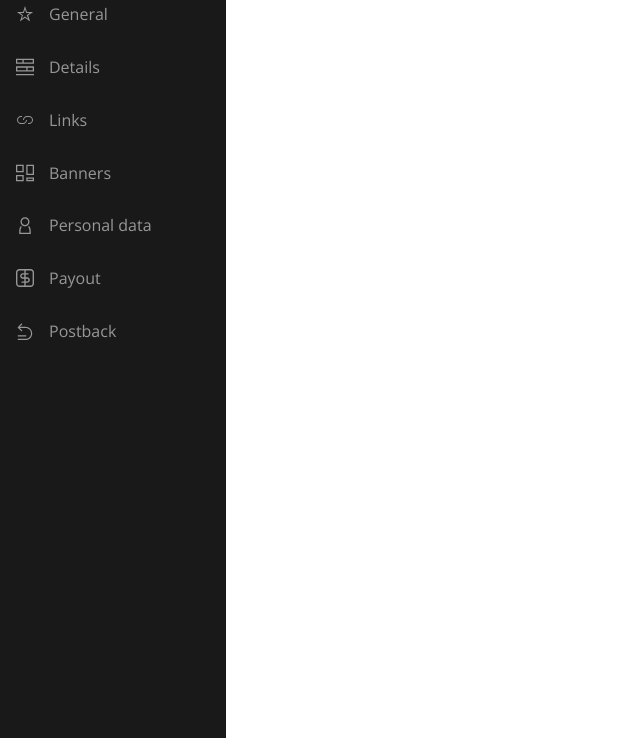
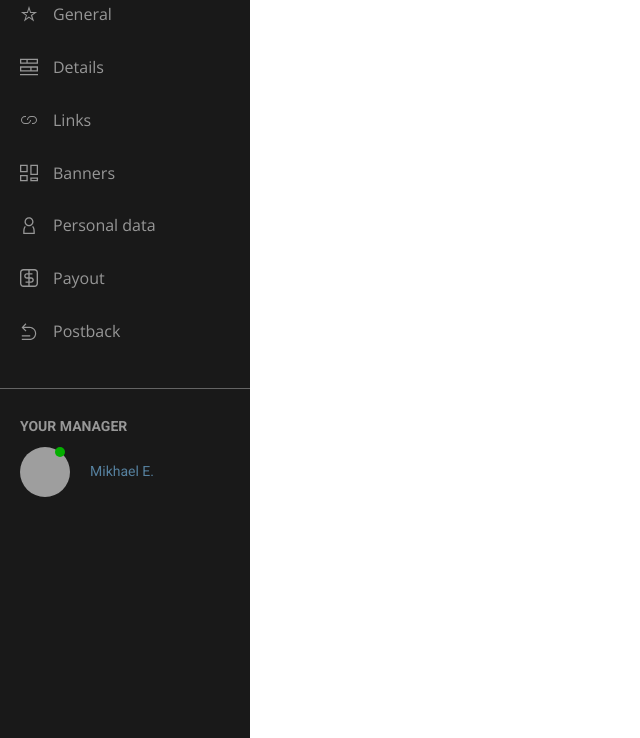
Before and after one commit to szympol/Slicing-dashboard-to-static-site, a website: page index.html in a window 1280 px wide. Shown: the part 62-800 px from the top of the page, without its empty margins (0-640 px from the left). Drawn offline with nearby package versions, Linux system fonts and the light colour scheme; grey boxes are pictures that could not be loaded.

Commit message:
Finish sideBar menu, no RWD

```diff
--- a/index.html
+++ b/index.html
@@ -65,7 +65,22 @@
        C13,6.5,10.5,4,7.5,4z M8,11H1v1h7V11z" />
         </svg><span class="sideBar_nav_pagesTitles">Postback</span></a>
     </nav>
+    <div class="sideBar_manager">
+      <div>
+        <h2 class="sideBar_manager_title">your manager</h2>
+        <div class="sideBar_manager_face">
+          <p class="sideBar_manager_face_name link link-small">Mikhael E.</p>
+        </div>
+
+      </div>
+    </div>
   </div>
+
+  <section>
+    <div>
+
+    </div>
+  </section>
 
   <script src="https://code.jquery.com/jquery-1.10.1.min.js" integrity="sha256-SDf34fFWX/ZnUozXXEH0AeB+Ip3hvRsjLwp6QNTEb3k="
     crossorigin="anonymous"></script>
--- a/sass/components/_navbar.scss
+++ b/sass/components/_navbar.scss
@@ -5,8 +5,9 @@
   display: inline-block;
   cursor: pointer;
   padding: 0 15px 0 30px;
+
   &:focus {
-      & > .hamburger__container {
+    &>.hamburger__container {
       box-shadow: 0 0 2px 2px #51a7e8;
     }
   }
@@ -26,7 +27,9 @@
   height: 2px;
   background-color: $basicFont-color;
   transition: transform 220ms ease-in-out;
-    &:before, &:after {
+
+  &:before,
+  &:after {
     display: block;
     position: absolute;
     width: 20px;
@@ -34,10 +37,12 @@
     background-color: $basicFont-color;
     content: '';
   }
+
   &:before {
     top: -8px;
     transition: top 100ms 250ms ease-in, transform 220ms ease-in-out;
   }
+
   &:after {
     bottom: -8px;
     transition: bottom 100ms 250ms ease-in,
@@ -49,10 +54,12 @@
   .hamburger__bars {
     transform: rotate(225deg);
     transition: transform 220ms 120ms ease-in-out;
+
     &:before {
       top: 0;
       transition: top 100ms ease-out;
     }
+
     &:after {
       bottom: 0;
       transform: rotate(-90deg);
@@ -62,7 +69,8 @@
   }
 }
 
-  .hamburger, .hamburger__container {
+.hamburger,
+.hamburger__container {
   &:focus {
     outline: none;
   }
@@ -84,23 +92,36 @@
   color: $basicFont-color;
   background-color: $sideBar-background-color;
 
-    .sideBar_logo{
+  .sideBar_logo {
     display: inline-block;
 
     font-family: $logo-font;
-      font-size:$logo-size;
+    font-size: $logo-size;
     color: #fff;
     padding: 0 20px;
   }
+
   .sideBar_nav {
     .sideBar_nav_links {
-        padding: 15px 8px 15px 16px;
+      padding: 15px 8px 15px 20px;
       text-decoration: none;
       font-size: $pageHeader-font;
       color: $basicFont-color;
       display: block;
+      position: relative;
 
-        .sideBar_nav_icon{
+      &::before {
+        position: absolute;
+        content: '';
+        top: 0;
+        left: 0;
+        height: 100%;
+        width: 4px;
+        background-color: $leftSidedHighlightOfSideBar-color;
+        opacity: 0;
+      }
+
+      .sideBar_nav_icon {
         width: $button-font-size;
         height: $button-font-size;
         fill: $basicFont-color;
@@ -108,19 +129,77 @@
         margin-top: 2px;
         margin-right: 15px;
       }
-        .sideBar_nav_pagesTitles{
+
+      .sideBar_nav_pagesTitles {
         display: inline;
       }
+
       &:hover {
         background-color: $sideBar-hover-background-color;
+
         .sideBar_nav_pagesTitles {
           color: #fff;
         }
+
         .sideBar_nav_icon {
           fill: #fff;
         }
+
+        &::before {
+          opacity: 1;
         }
       }
+    }
+
+  }
+
+  .sideBar_manager {
+    display: inline-block;
+    margin-top: 30px;
+    padding: 15px 8px 15px 20px;
+    border-top: 1px solid $basifFontBright-color;
+    width: 250px;
+
+    .sideBar_manager_title {
+      font-size: $notification-font-size;
+      text-transform: uppercase;
+      font-family: $pageHeader-font;
+      color: $basicFont-color;
+    }
+
+    .sideBar_manager_face {
+      display: inline-block;
+      border-radius: 50%;
+      width: 50px;
+      height: 50px;
+      position: relative;
+      z-index: 1;
+      background-image: url('../../images/icons/manager.jpg');
+      background-size: 50px 50px;
+      background-repeat: no-repeat;
+      background-position: center center;
+
+      &:after {
+        position: absolute;
+        width: 10px;
+        height: 10px;
+        border-radius: 50%;
+        background-color: $onlineStatus-color;
+        content: '';
+        z-index: 2;
+        top: 0;
+        left: 35px;
+
+      }
+      .sideBar_manager_face_name {
+        display: inline-block;
+        margin-left: 70px;
+        width: 70px;
+        text-transform: initial;
+        font-size: $notification-font-size;
+      }
+    }
+
 
   }
 }
```
Also changed, not shown: css/style.css, sass/_variables.scss (line endings or trailing spaces), 1 other file. Lines whose indentation alone changed are shown as unchanged.
